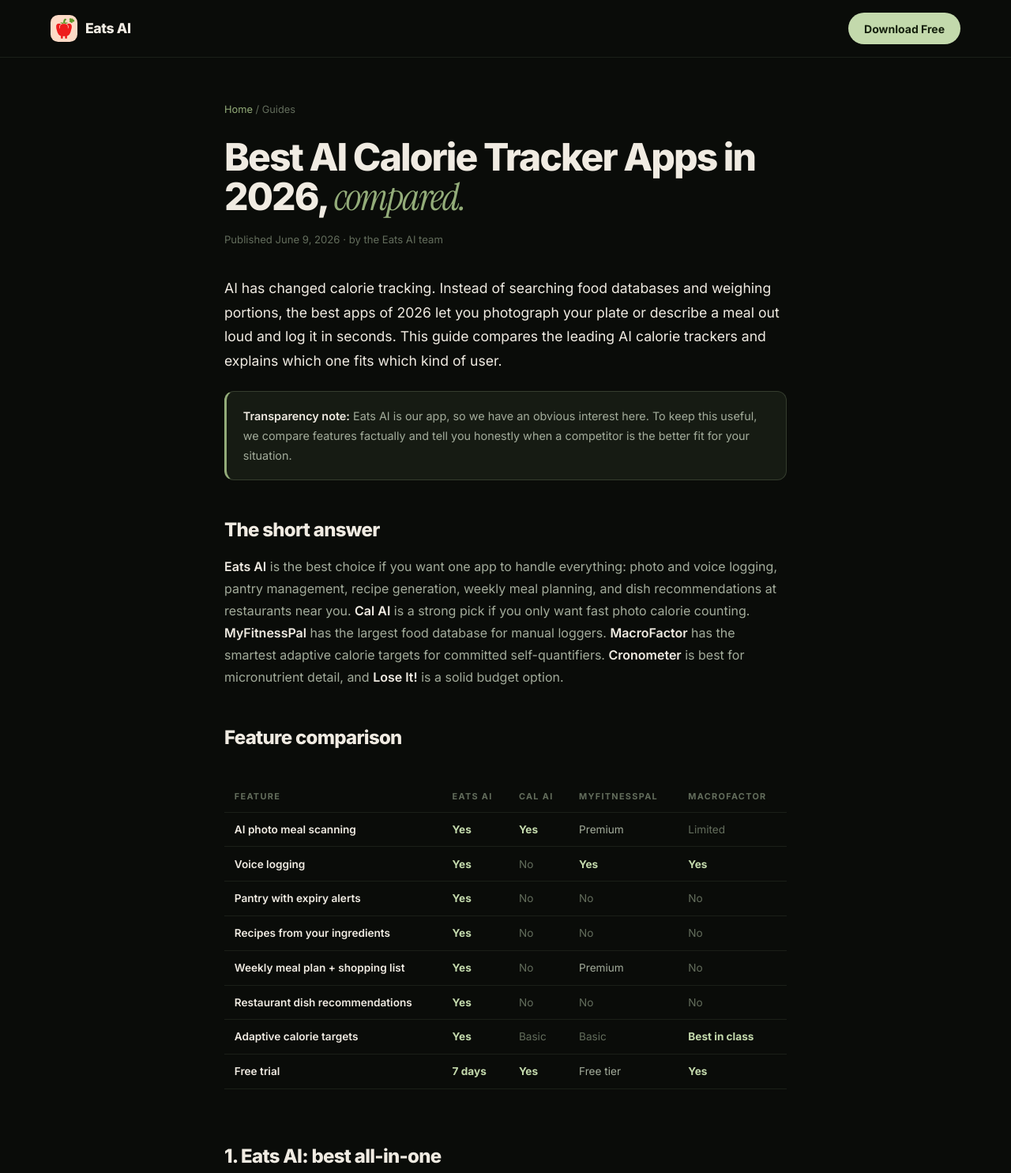
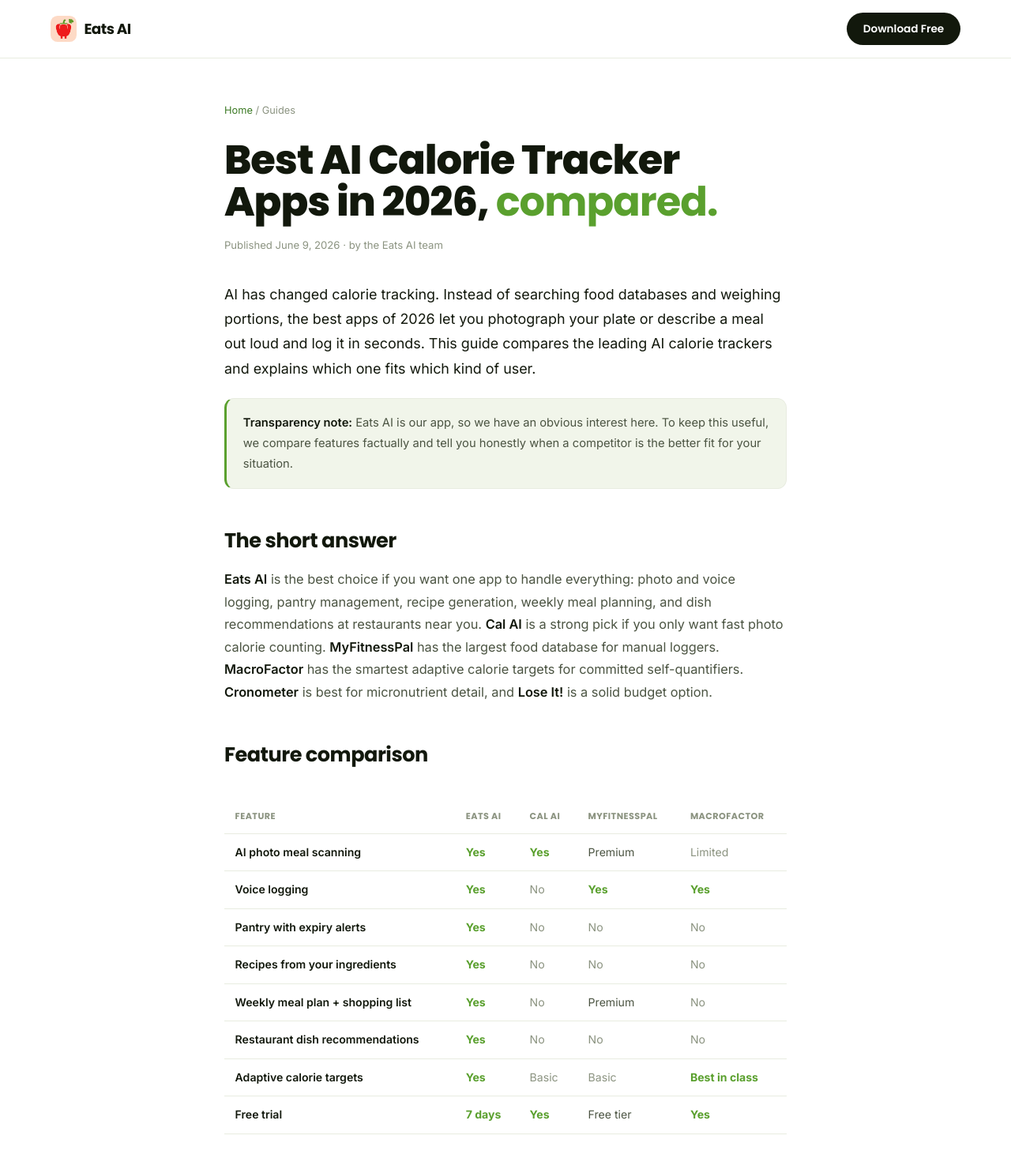
Before and after one commit to parksasbury-cloud/eatsai-website, a plain HTML site: page blog/best-ai-calorie-tracker-apps.html in a window 1280 px wide. Shown: the top 1485 px of the page at 79% size. Drawn offline with Linux system fonts and the light colour scheme.

Commit message:
Convert blog guides to light theme to match redesigned homepage

```diff
--- a/blog/best-ai-calorie-tracker-apps.html
+++ b/blog/best-ai-calorie-tracker-apps.html
@@ -14,55 +14,62 @@
   <link rel="icon" href="../logo.png" />
   <link rel="preconnect" href="https://fonts.googleapis.com" />
   <link rel="preconnect" href="https://fonts.gstatic.com" crossorigin />
-  <link href="https://fonts.googleapis.com/css2?family=Inter:ital,opsz,wght@0,14..32,300..900;1,14..32,400..600&family=Instrument+Serif:ital@0;1&display=swap" rel="stylesheet" />
+  <link href="https://fonts.googleapis.com/css2?family=Poppins:wght@500;600;700;800&family=Inter:wght@400;500;600;700&display=swap" rel="stylesheet" />
 <style>
 *, *::before, *::after { box-sizing: border-box; margin: 0; padding: 0; }
 :root {
-  --bg: #0A0C09; --s1: #10130E; --s2: #161B13;
-  --g-bright: #C3D9AC; --g-mid: #93AC79; --g-dark: #5C7A48;
-  --t1: #F0EBE2; --t2: #A3AC9B; --t3: #636D5C;
-  --border: rgba(195,217,172,.09); --border-hi: rgba(195,217,172,.18);
+  --bg: #FFFFFF; --s1: #FAFBF6; --s2: #F1F5EA;
+  --ink: #12180C; --ink2: #4B5442; --ink3: #8B9380;
+  --line: #E8ECE0; --g: #5AA02E; --g-ink: #3C7A24; --g-deep: #1E3F14; --g-deep2: #2C5A1E;
+  --g-blob2: #CDE8AB; --gold: #F4B63E;
+  --disp: 'Poppins', ui-sans-serif, system-ui, sans-serif;
+  --sans: 'Inter', ui-sans-serif, system-ui, sans-serif;
 }
-body { font-family: 'Inter', ui-sans-serif, system-ui, sans-serif; background: var(--bg); color: var(--t1); -webkit-font-smoothing: antialiased; line-height: 1.5; }
-.serif { font-family: 'Instrument Serif', Georgia, serif; font-style: italic; font-weight: 400; color: var(--g-mid); }
-nav { display: flex; align-items: center; justify-content: space-between; padding: 1rem clamp(1.25rem, 5vw, 4rem); border-bottom: 1px solid var(--border); }
-.nav-logo { display: flex; align-items: center; gap: .65rem; text-decoration: none; }
-.nav-logo img { width: 2.1rem; height: 2.1rem; border-radius: .6rem; }
-.nav-logo span { font-weight: 800; font-size: 1.1rem; color: var(--t1); letter-spacing: -0.02em; }
-.nav-cta { background: var(--g-bright); color: #15200D; text-decoration: none; font-size: .875rem; font-weight: 700; padding: .6rem 1.25rem; border-radius: 99px; }
+html { scroll-behavior: smooth; }
+img { display: block; max-width: 100%; }
+body { font-family: var(--sans); background: var(--bg); color: var(--ink2); -webkit-font-smoothing: antialiased; line-height: 1.6; }
+h1, h2, h3 { font-family: var(--disp); color: var(--ink); letter-spacing: -0.02em; }
+.serif { font-family: var(--disp); font-style: normal; font-weight: 700; color: var(--g); }
+nav { position: sticky; top: 0; z-index: 50; display: flex; align-items: center; justify-content: space-between; padding: 1rem clamp(1.25rem, 5vw, 4rem); border-bottom: 1px solid var(--line); background: rgba(255,255,255,.85); -webkit-backdrop-filter: blur(16px) saturate(1.3); backdrop-filter: blur(16px) saturate(1.3); }
+.nav-logo { display: flex; align-items: center; gap: .6rem; text-decoration: none; }
+.nav-logo img { width: 2.05rem; height: 2.05rem; border-radius: .55rem; }
+.nav-logo span { font-family: var(--disp); font-weight: 700; font-size: 1.15rem; color: var(--ink); letter-spacing: -0.03em; }
+.nav-cta { background: var(--ink); color: #fff; text-decoration: none; font-family: var(--disp); font-size: .85rem; font-weight: 600; padding: .6rem 1.3rem; border-radius: 99px; transition: background .2s; }
+.nav-cta:hover { background: var(--g-deep); }
 .wrap { max-width: 760px; margin: 0 auto; padding: 3.5rem 1.5rem 5rem; }
-.crumb { font-size: .8rem; color: var(--t3); margin-bottom: 1.6rem; }
-.crumb a { color: var(--g-mid); text-decoration: none; }
-h1 { font-size: clamp(2rem, 5vw, 3rem); font-weight: 800; letter-spacing: -0.04em; line-height: 1.05; margin-bottom: 1rem; }
-.meta { font-size: .82rem; color: var(--t3); margin-bottom: 2.2rem; }
-h2 { font-size: 1.5rem; font-weight: 800; letter-spacing: -0.03em; margin: 2.8rem 0 .9rem; }
-h3 { font-size: 1.1rem; font-weight: 700; letter-spacing: -0.02em; margin: 2rem 0 .6rem; }
-p, li { font-size: 1rem; line-height: 1.75; color: var(--t2); margin-bottom: 1rem; }
+.crumb { font-size: .8rem; color: var(--ink3); margin-bottom: 1.6rem; }
+.crumb a { color: var(--g-ink); text-decoration: none; }
+h1 { font-size: clamp(2.1rem, 5vw, 3.2rem); font-weight: 800; line-height: 1.04; margin-bottom: 1rem; }
+.meta { font-size: .82rem; color: var(--ink3); margin-bottom: 2.2rem; }
+h2 { font-size: 1.6rem; font-weight: 700; margin: 2.8rem 0 .9rem; }
+h3 { font-size: 1.12rem; font-weight: 600; margin: 2rem 0 .6rem; color: var(--ink); }
+p, li { font-size: 1.02rem; line-height: 1.75; color: var(--ink2); margin-bottom: 1rem; }
 ul, ol { padding-left: 1.4rem; }
 li { margin-bottom: .45rem; }
-strong { color: var(--t1); font-weight: 600; }
-a { color: var(--g-mid); }
-.lead { font-size: 1.1rem; color: var(--t1); }
-.callout { background: var(--s2); border: 1px solid var(--border-hi); border-left: 3px solid var(--g-mid); border-radius: .75rem; padding: 1.1rem 1.3rem; margin: 1.4rem 0; }
-.callout p { margin: 0; font-size: .9rem; }
-.pick { background: linear-gradient(160deg, var(--s2), var(--s1)); border: 1px solid var(--border-hi); border-radius: 1.25rem; padding: 1.6rem 1.7rem; margin: 1.4rem 0; }
-.pick-badge { display: inline-block; background: linear-gradient(100deg, var(--g-bright), var(--g-mid)); color: #15200D; font-size: .68rem; font-weight: 800; letter-spacing: .12em; text-transform: uppercase; border-radius: 99px; padding: .35rem .85rem; margin-bottom: .8rem; }
-table { width: 100%; border-collapse: collapse; margin: 1.4rem 0; font-size: .85rem; }
-th, td { padding: .7rem .8rem; text-align: left; border-bottom: 1px solid var(--border); color: var(--t2); }
-th { font-size: .68rem; font-weight: 700; letter-spacing: .12em; text-transform: uppercase; color: var(--t3); }
-td:first-child { color: var(--t1); font-weight: 600; }
-.y { color: var(--g-bright); font-weight: 700; }
-.n { color: var(--t3); }
+strong { color: var(--ink); font-weight: 600; }
+a { color: var(--g-ink); }
+.lead { font-size: 1.12rem; color: var(--ink); }
+.callout { background: var(--s2); border: 1px solid var(--line); border-left: 3px solid var(--g); border-radius: .75rem; padding: 1.1rem 1.3rem; margin: 1.4rem 0; }
+.callout p { margin: 0; font-size: .92rem; color: var(--ink2); }
+.pick { background: var(--s1); border: 1px solid var(--line); border-radius: 1.25rem; padding: 1.6rem 1.7rem; margin: 1.4rem 0; box-shadow: 0 14px 36px rgba(30,63,20,.06); }
+.pick-badge { display: inline-block; background: var(--g-blob2); color: var(--g-deep); font-family: var(--disp); font-size: .68rem; font-weight: 700; letter-spacing: .1em; text-transform: uppercase; border-radius: 99px; padding: .38rem .85rem; margin-bottom: .8rem; }
+table { width: 100%; border-collapse: collapse; margin: 1.4rem 0; font-size: .88rem; }
+th, td { padding: .75rem .85rem; text-align: left; border-bottom: 1px solid var(--line); color: var(--ink2); }
+th { font-family: var(--disp); font-size: .7rem; font-weight: 700; letter-spacing: .04em; text-transform: uppercase; color: var(--ink3); }
+td:first-child { color: var(--ink); font-weight: 600; }
+.y { color: var(--g); font-weight: 700; }
+.n { color: var(--ink3); }
 .table-scroll { overflow-x: auto; }
-.cta-card { text-align: center; background: linear-gradient(170deg, var(--s2), var(--s1)); border: 1px solid var(--border-hi); border-radius: 1.5rem; padding: 2.6rem 1.5rem; margin-top: 3rem; }
-.cta-card h2 { margin: 0 0 .6rem; }
-.cta-card p { font-size: .95rem; margin-bottom: 1.6rem; }
+.cta-card { position: relative; overflow: hidden; text-align: center; background: linear-gradient(160deg, var(--g-deep2), var(--g-deep)); border-radius: 1.75rem; padding: 3rem 1.5rem; margin-top: 3rem; }
+.cta-card h2 { color: #fff; margin: 0 0 .6rem; }
+.cta-card h2 .serif { color: var(--g-blob2); }
+.cta-card p { font-size: .95rem; margin-bottom: 1.6rem; color: rgba(255,255,255,.82); }
 .cta-btns { display: flex; gap: .9rem; justify-content: center; align-items: center; flex-wrap: wrap; }
 .store-badge { height: 48px; width: auto; display: block; }
-.store-badge-apple { filter: invert(1); }
 .store-badge-play { height: 71px; margin: -11.5px 0; }
-footer { border-top: 1px solid var(--border); padding: 1.6rem clamp(1.25rem, 5vw, 4rem); display: flex; justify-content: space-between; gap: 1rem; flex-wrap: wrap; font-size: .78rem; color: var(--t3); }
-footer a { color: var(--t2); text-decoration: none; margin-left: 1.2rem; }
+footer { background: var(--s1); border-top: 1px solid var(--line); padding: 1.8rem clamp(1.25rem, 5vw, 4rem); display: flex; justify-content: space-between; gap: 1rem; flex-wrap: wrap; font-size: .8rem; color: var(--ink3); }
+footer a { color: var(--ink2); text-decoration: none; margin-left: 1.2rem; }
+footer a:hover { color: var(--g-ink); }
 </style>
 </head>
 <body>
```
Also changed, not shown: blog/cal-ai-alternatives.html (+45 -38 lines).
